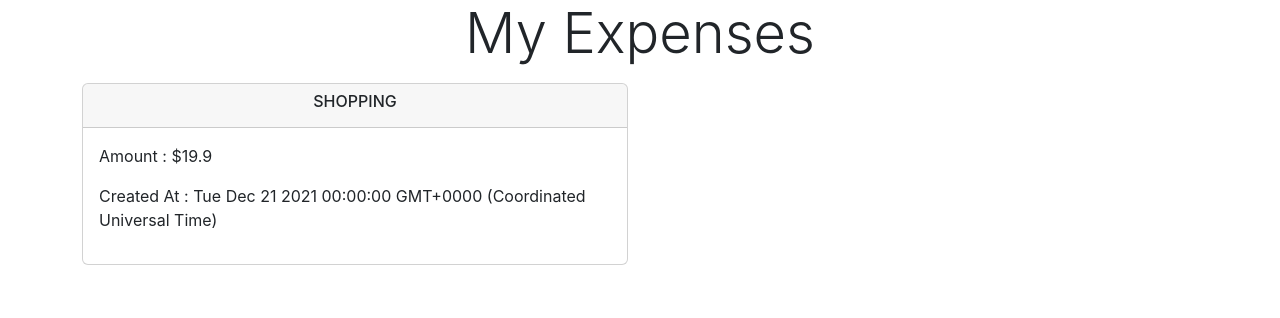
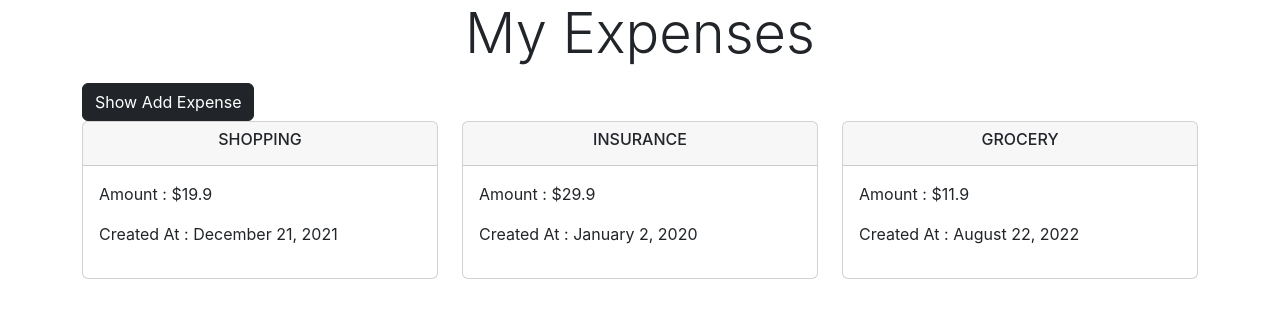
Before and after one commit to synergy2411/frontend-advanced-react, a React (Create React App) app: page / in a window 1280 px wide. Shown: the top 318 px of the page. Built offline with nearby package versions, Linux system fonts and the light colour scheme.

Commit message:
state added

```diff
--- /dev/null
+++ b/src/Components/Expenses/AddExpense/AddExpense.js
@@ -0,0 +1,8 @@
+const AddExpense = () => {
+
+    return (
+        <h4>AddExpense Component loaded</h4>
+    )
+}
+
+export default AddExpense;
--- /dev/null
+++ b/src/Components/Expenses/ExpenseDate/ExpenseDate.js
@@ -0,0 +1,12 @@
+const ExpenseDate = (props) => {
+
+    const day = props.createdAt.toLocaleString("en-US", { day: "numeric" })
+    const month = props.createdAt.toLocaleString("en-US", { month: "long" })
+    const year = props.createdAt.getFullYear();
+
+    return (
+        <p>Created At : {` ${month} ${day}, ${year} `}</p>
+    )
+}
+
+export default ExpenseDate;
--- /dev/null
+++ b/src/Components/Expenses/ExpenseItem/ExpenseItem.js
@@ -0,0 +1,20 @@
+import ExpenseDate from "../ExpenseDate/ExpenseDate";
+
+const ExpenseItem = (props) => {
+
+    return (
+        <div className="col-4">
+            <div className="card">
+                <div className="card-header">
+                    <h6 className="text-center">{props.exp.title.toUpperCase()}</h6>
+                </div>
+                <div className="card-body">
+                    <p>Amount  : ${props.exp.amount}</p>
+                    <ExpenseDate createdAt={props.exp.createdAt} />
+                </div>
+            </div>
+        </div>
+    )
+}
+
+export default ExpenseItem;
--- a/src/Components/Expenses/Expenses.js
+++ b/src/Components/Expenses/Expenses.js
@@ -1,12 +1,35 @@
-import React from "react";
+import React, { useState } from "react";
+import AddExpense from "./AddExpense/AddExpense";
+import ExpenseItem from "./ExpenseItem/ExpenseItem";
 
 const Expenses = () => {
 
-    let expense = {
+    let expenses = [{
         id: "e001",
         title: "shopping",
         amount: 19.9,
         createdAt: new Date("Dec 21, 2021")
+    }, {
+        id: "e002",
+        title: "insurance",
+        amount: 29.9,
+        createdAt: new Date("Jan 2, 2020")
+    }, {
+        id: "e003",
+        title: "grocery",
+        amount: 11.9,
+        createdAt: new Date("Aug 22, 2022")
+    }]
+
+    // let showForm = false;
+
+    const [showForm, setShowForm] = useState(false)         // 2 elements - State Variable - function to chnage the state
+
+    console.log("EXPENSES RENDER");
+
+    const showFormClickHandler = () => {
+        // showForm = !showForm;                // NEVER CHANGE STATE LIKE THIS
+        setShowForm(!showForm)
     }
 
     return (
@@ -15,18 +38,17 @@ const Expenses = () => {
                 My Expenses
             </p>
 
+            <button className="btn btn-dark"
+                onClick={showFormClickHandler}>Show Add Expense</button>
+
+            {showForm && <AddExpense />}
+
+            <br />
+
             <div className="row">
-                <div className="col-6">
-                    <div className="card">
-                        <div className="card-header">
-                            <h6 className="text-center">{expense.title.toUpperCase()}</h6>
-                        </div>
-                        <div className="card-body">
-                            <p>Amount  : ${expense.amount}</p>
-                            <p>Created At : {expense.createdAt.toString()}</p>
-                        </div>
-                    </div>
-                </div>
+                <ExpenseItem exp={expenses[0]} />
+                <ExpenseItem exp={expenses[1]} />
+                <ExpenseItem exp={expenses[2]} />
             </div>
 
         </div>
```
